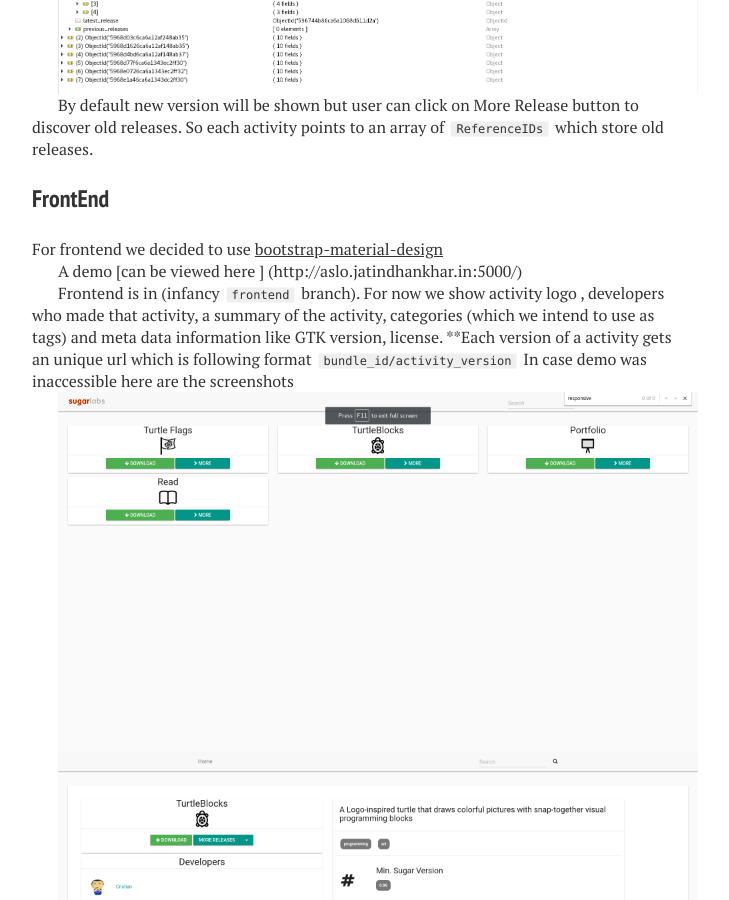
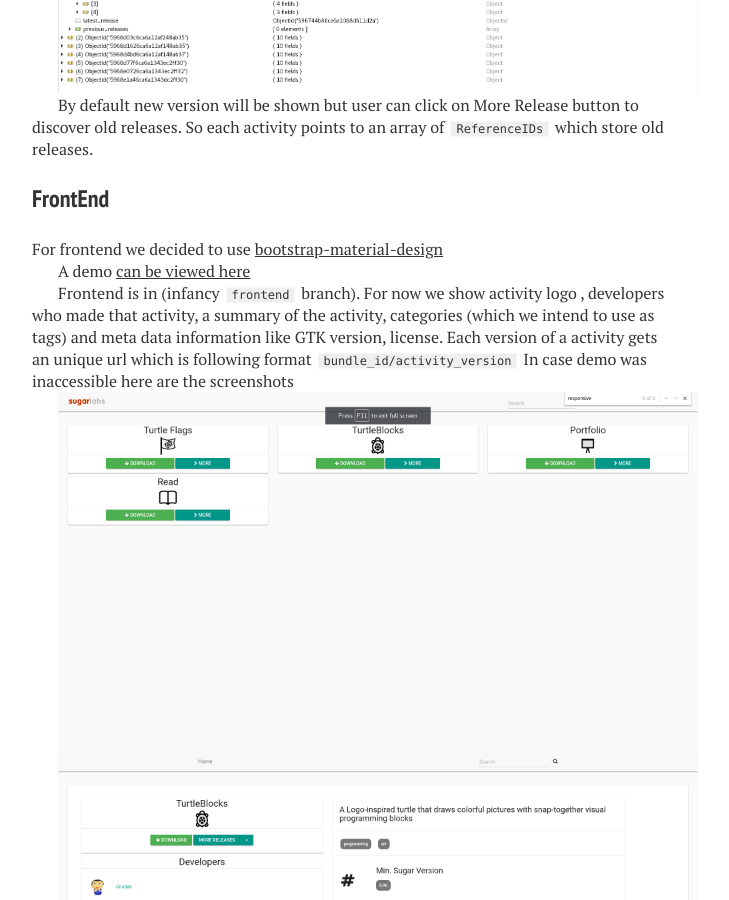
Before and after one commit to jatindhankhar/jatindhankhar.github.io, a Jekyll site: the page built from _posts/blog/2017-07-16-gsoc-sugar-labs-how-aslo-works.md, in a window 1280 px wide and 900 px high, scrolled down 2460 px. Shown: the whole window, without its empty margins (288-1017 px from the left). Built offline with Jekyll 4.4.1, drawn with Linux system fonts in a browser that asks for light colours; nearby versions of some CDN libraries; emoji names are drawn with the system emoji font; comment, search, counter and statistics services are not loaded.

Commit message:
Fix demo link

```diff
--- a/_posts/blog/2017-07-16-gsoc-sugar-labs-how-aslo-works.md
+++ b/_posts/blog/2017-07-16-gsoc-sugar-labs-how-aslo-works.md
@@ -74,10 +74,10 @@
 ### FrontEnd
 For frontend we decided to use [bootstrap-material-design](https://github.com/FezVrasta/bootstrap-material-design)
 
-A demo [can be viewed here ] (http://aslo.jatindhankhar.in:5000/)
+A demo [can be viewed here ](http://aslo.jatindhankhar.in:5000/)
 
 Frontend is in (infancy `frontend` branch). For now  we show activity logo , developers who made that activity, a summary of the activity, categories (which we intend to use as tags) and meta data information like GTK version, license.
-**Each version of a activity gets an unique url which is following format `bundle_id/activity_version`
+Each version of a activity gets an unique url which is following format `bundle_id/activity_version`
 In case demo was inaccessible here are the screenshots
 
 <img src="/images/gsoc-how-aslo-works/index.png" alt="Index Page">
```
Also changed, not shown: _posts/blog/2017-07-17-gsoc-sugar-labs-week-11.md (+1 -1 lines).
